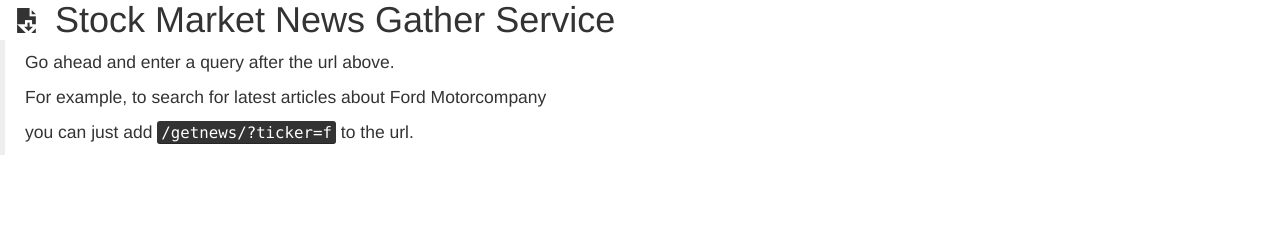
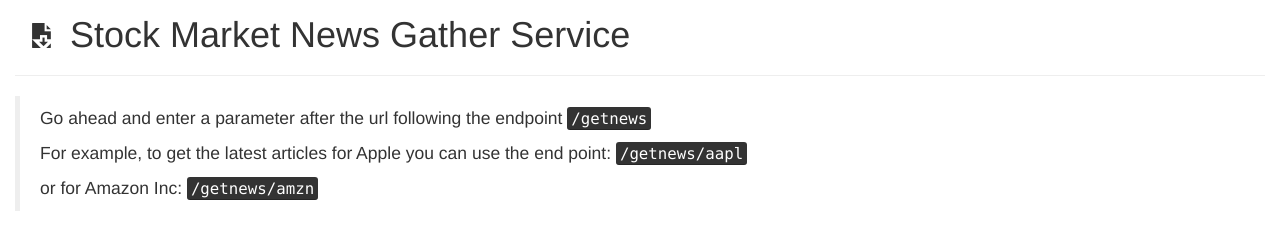
Before and after one commit to nickeyvee/stock-market-news-aggregator, a website: page views/index.html in a window 1280 px wide. Drawn offline with nearby package versions, Linux system fonts and the light colour scheme.

Commit message:
modified view and added README

```diff
--- a/gatherNewsController.js
+++ b/gatherNewsController.js
@@ -16,8 +16,8 @@
 app.use( '/', express.static( path.join(__dirname, 'views')) );
 
 
-app.get( '/getnews/', ( req, res ) => {
-   let tickerSymbol = req.query.ticker;
+app.get( '/getnews/:ticker', ( req, res ) => {
+   let tickerSymbol = req.params.ticker;
 
    if( tickerSymbol === undefined ) tickerSymbol = "f";
 
--- a/views/index.html
+++ b/views/index.html
@@ -8,6 +8,9 @@
       <link rel="stylesheet" href="https://maxcdn.bootstrapcdn.com/bootstrap/3.3.7/css/bootstrap.min.css">
    </head>
    <style>
+      .content {
+         padding: 15px;
+      }
       i {
          font-size: 25px;
          margin: 0 15px 0 15px;
@@ -15,13 +18,19 @@
       .inline {
          display: inline;
       }
+      .mono {
+         font-family: "Helvetica";
+      }
    </style>
    <body>
-      <span><i class="glyphicon glyphicon-save-file inline"></i><h1 class="inline">Stock Market News Gather Service</h1></span>
-      <blockquote>
-         <p>Go ahead and enter a query after the url above.</p>
-         <p>For example, to search for latest articles about Ford Motorcompany</p>
-         <p>you can just add <kbd>/getnews/?ticker=f</kbd> to the url.</p>
-      </blockquote>
+      <div class="content">
+         <span><i class="glyphicon glyphicon-save-file inline"></i><h1 class="inline mono">Stock Market News Gather Service</h1></span>
+         <hr>
+         <blockquote>
+            <p>Go ahead and enter a parameter after the url following the endpoint <kbd>/getnews</kbd></p>
+            <p>For example, to get the latest articles for Apple you can use the end point: <kbd>/getnews/aapl</kbd></p>
+            <p>or for Amazon Inc: <kbd>/getnews/amzn</kbd></p>
+         </blockquote>
+      </div>
    </body>
 </html>
```
Also changed, not shown: README.md.
